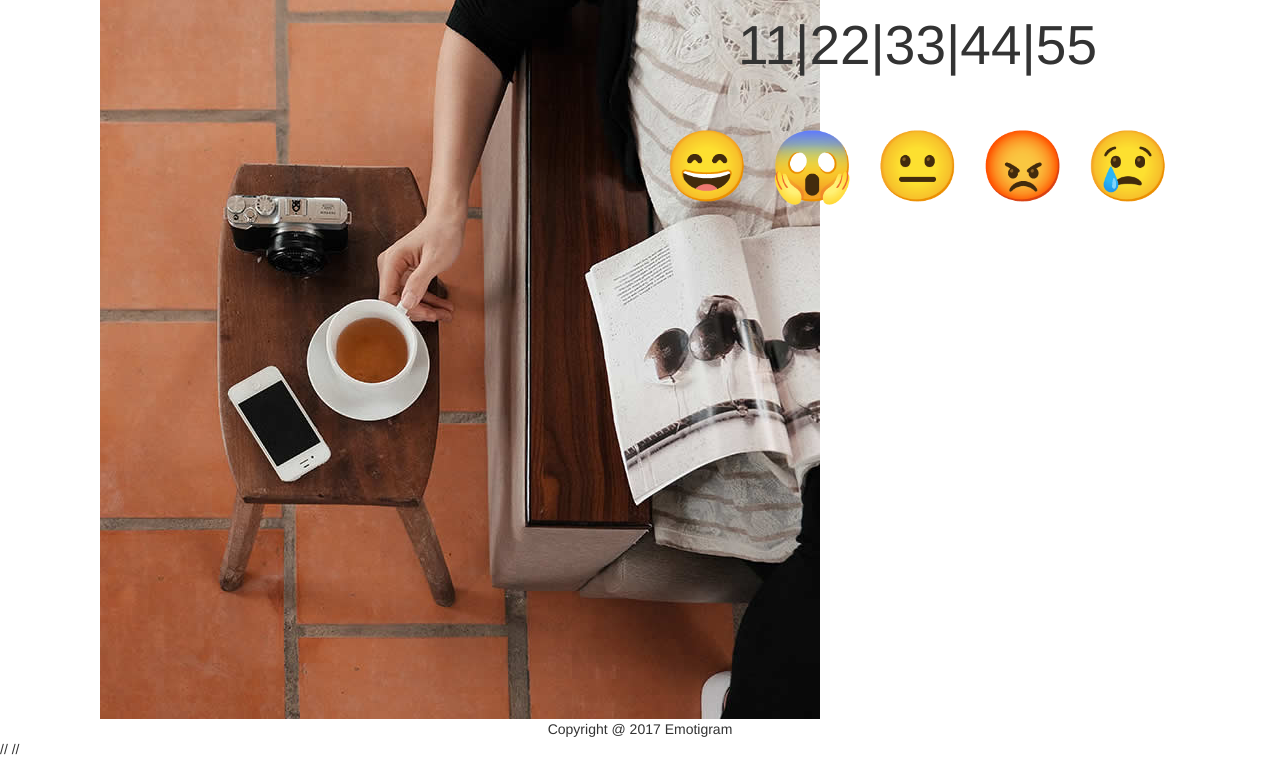
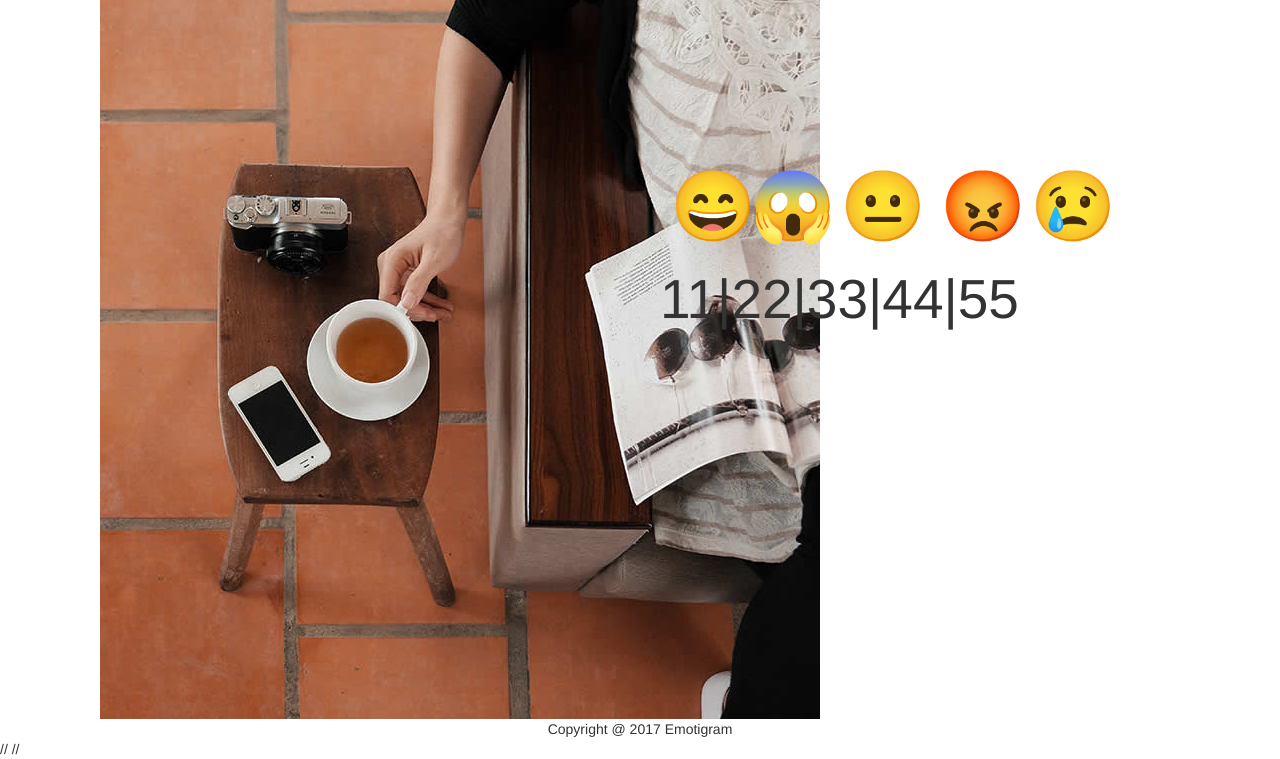
Before and after one commit to skzhou/Emotigram, a Flask app: page / in a window 1280 px wide. Shown: the part 5191-5950 px from the top of the page. Run offline with Flask 2, Linux system fonts and the light colour scheme; some libraries are stand-ins or nearby versions.

Commit message:
Index2.html files

```diff
--- a/templates/index2.html
+++ b/templates/index2.html
@@ -83,9 +83,13 @@ http://www.templatemo.com/tm-477-puzzle
            <img src="../static/images/3.jpg" alt="Image" class="tm-image">
        </div>
 
-       <div class="col-lg-6 col-md-6 content-item background flexbox">
-        <h2 style="font-size:69px;position:relative;bottom:-110px;left: 0px;text-align:center"><span id="e1">😄</span> <span id="e2">😱</span> <span id="e3">😐</span> <span id="e4">😡</span> <span id="e5">😢</span></h2>
-        <h2 style="font-size:55px;position:relative;bottom:100px;left: 0px;text-align:center">11|22|33|44|55</h2>
+       <div id="mydiv" class="col-lg-6 col-md-6 content-item background flexbox">
+        <h2  id="e1"style="font-size:69px;position:absolute;top:150px;left: 30px;text-align:center">😄</h2>
+        <h2  id="e2"style="font-size:69px;position:absolute;top:150px;left: 110px;text-align:center">😱</h2>
+        <h2  id="e3"style="font-size:69px;position:absolute;top:150px;left: 200px;text-align:center">😐</h2>
+        <h2  id="e4"style="font-size:69px;position:absolute;top:150px;left: 300px;text-align:center">😡</h2>
+        <h2  id="e5"style="font-size:69px;position:absolute;top:150px;left: 390px;text-align:center">😢</h2>
+        <h2  style="font-size:55px;position:absolute;top:250px;left: 20px;text-align:center">11|22|33|44|55</h2>
        </div>
 
 
@@ -113,9 +117,13 @@ http://www.templatemo.com/tm-477-puzzle
            <img src="../static/images/3.jpg" alt="Image" class="tm-image">
        </div>
 
-       <div class="col-lg-6 col-md-6 content-item background flexbox">
-        <h2 style="font-size:69px;position:relative;bottom:-110px;left: 0px;text-align:center"><span id="e1">😄</span> <span id="e2">😱</span> <span id="e3">😐</span> <span id="e4">😡</span> <span id="e5">😢</span></h2>
-        <h2 style="font-size:55px;position:relative;bottom:100px;left: 0px;text-align:center">11|22|33|44|55</h2>
+       <div id="mydiv" class="col-lg-6 col-md-6 content-item background flexbox">
+        <h2  id="e1"style="font-size:69px;position:absolute;top:150px;left: 30px;text-align:center">😄</h2>
+        <h2  id="e2"style="font-size:69px;position:absolute;top:150px;left: 110px;text-align:center">😱</h2>
+        <h2  id="e3"style="font-size:69px;position:absolute;top:150px;left: 200px;text-align:center">😐</h2>
+        <h2  id="e4"style="font-size:69px;position:absolute;top:150px;left: 300px;text-align:center">😡</h2>
+        <h2  id="e5"style="font-size:69px;position:absolute;top:150px;left: 390px;text-align:center">😢</h2>
+        <h2  style="font-size:55px;position:absolute;top:250px;left: 20px;text-align:center">11|22|33|44|55</h2>
        </div>
    </section>
 
@@ -143,9 +151,13 @@ http://www.templatemo.com/tm-477-puzzle
            <img src="../static/images/3.jpg" alt="Image" class="tm-image">
        </div>
 
-       <div class="col-lg-6 col-md-6 content-item background flexbox">
-        <h2 style="font-size:69px;position:relative;bottom:-110px;left: 0px;text-align:center"><span id="e1">😄</span> <span id="e2">😱</span> <span id="e3">😐</span> <span id="e4">😡</span> <span id="e5">😢</span></h2>
-        <h2 style="font-size:55px;position:relative;bottom:100px;left: 0px;text-align:center">11|22|33|44|55</h2>
+       <div id="mydiv" class="col-lg-6 col-md-6 content-item background flexbox">
+        <h2  id="e1"style="font-size:69px;position:absolute;top:150px;left: 30px;text-align:center">😄</h2>
+        <h2  id="e2"style="font-size:69px;position:absolute;top:150px;left: 110px;text-align:center">😱</h2>
+        <h2  id="e3"style="font-size:69px;position:absolute;top:150px;left: 200px;text-align:center">😐</h2>
+        <h2  id="e4"style="font-size:69px;position:absolute;top:150px;left: 300px;text-align:center">😡</h2>
+        <h2  id="e5"style="font-size:69px;position:absolute;top:150px;left: 390px;text-align:center">😢</h2>
+        <h2  style="font-size:55px;position:absolute;top:250px;left: 20px;text-align:center">11|22|33|44|55</h2>
        </div>
    </section>
 
@@ -173,9 +185,13 @@ http://www.templatemo.com/tm-477-puzzle
            <img src="../static/images/3.jpg" alt="Image" class="tm-image">
        </div>
 
-       <div class="col-lg-6 col-md-6 content-item background flexbox">
-        <h2 style="font-size:69px;position:relative;bottom:-110px;left: 0px;text-align:center"><span id="e1">😄</span> <span id="e2">😱</span> <span id="e3">😐</span> <span id="e4">😡</span> <span id="e5">😢</span></h2>
-        <h2 style="font-size:55px;position:relative;bottom:100px;left: 0px;text-align:center">11|22|33|44|55</h2>
+       <div id="mydiv" class="col-lg-6 col-md-6 content-item background flexbox">
+        <h2  id="e1"style="font-size:69px;position:absolute;top:150px;left: 30px;text-align:center">😄</h2>
+        <h2  id="e2"style="font-size:69px;position:absolute;top:150px;left: 110px;text-align:center">😱</h2>
+        <h2  id="e3"style="font-size:69px;position:absolute;top:150px;left: 200px;text-align:center">😐</h2>
+        <h2  id="e4"style="font-size:69px;position:absolute;top:150px;left: 300px;text-align:center">😡</h2>
+        <h2  id="e5"style="font-size:69px;position:absolute;top:150px;left: 390px;text-align:center">😢</h2>
+        <h2  style="font-size:55px;position:absolute;top:250px;left: 20px;text-align:center">11|22|33|44|55</h2>
        </div>
    </section>
 
@@ -203,9 +219,13 @@ http://www.templatemo.com/tm-477-puzzle
            <img src="../static/images/3.jpg" alt="Image" class="tm-image">
        </div>
 
-       <div class="col-lg-6 col-md-6 content-item background flexbox">
-        <h2 style="font-size:69px;position:relative;bottom:-110px;left: 0px;text-align:center"><span id="e1">😄</span> <span id="e2">😱</span> <span id="e3">😐</span> <span id="e4">😡</span> <span id="e5">😢</span></h2>
-        <h2 style="font-size:55px;position:relative;bottom:100px;left: 0px;text-align:center">11|22|33|44|55</h2>
+       <div id="mydiv" class="col-lg-6 col-md-6 content-item background flexbox">
+        <h2  id="e1"style="font-size:69px;position:absolute;top:150px;left: 30px;text-align:center">😄</h2>
+        <h2  id="e2"style="font-size:69px;position:absolute;top:150px;left: 110px;text-align:center">😱</h2>
+        <h2  id="e3"style="font-size:69px;position:absolute;top:150px;left: 200px;text-align:center">😐</h2>
+        <h2  id="e4"style="font-size:69px;position:absolute;top:150px;left: 300px;text-align:center">😡</h2>
+        <h2  id="e5"style="font-size:69px;position:absolute;top:150px;left: 390px;text-align:center">😢</h2>
+        <h2  style="font-size:55px;position:absolute;top:250px;left: 20px;text-align:center">11|22|33|44|55</h2>
        </div>
    </section>
 <!--
```
